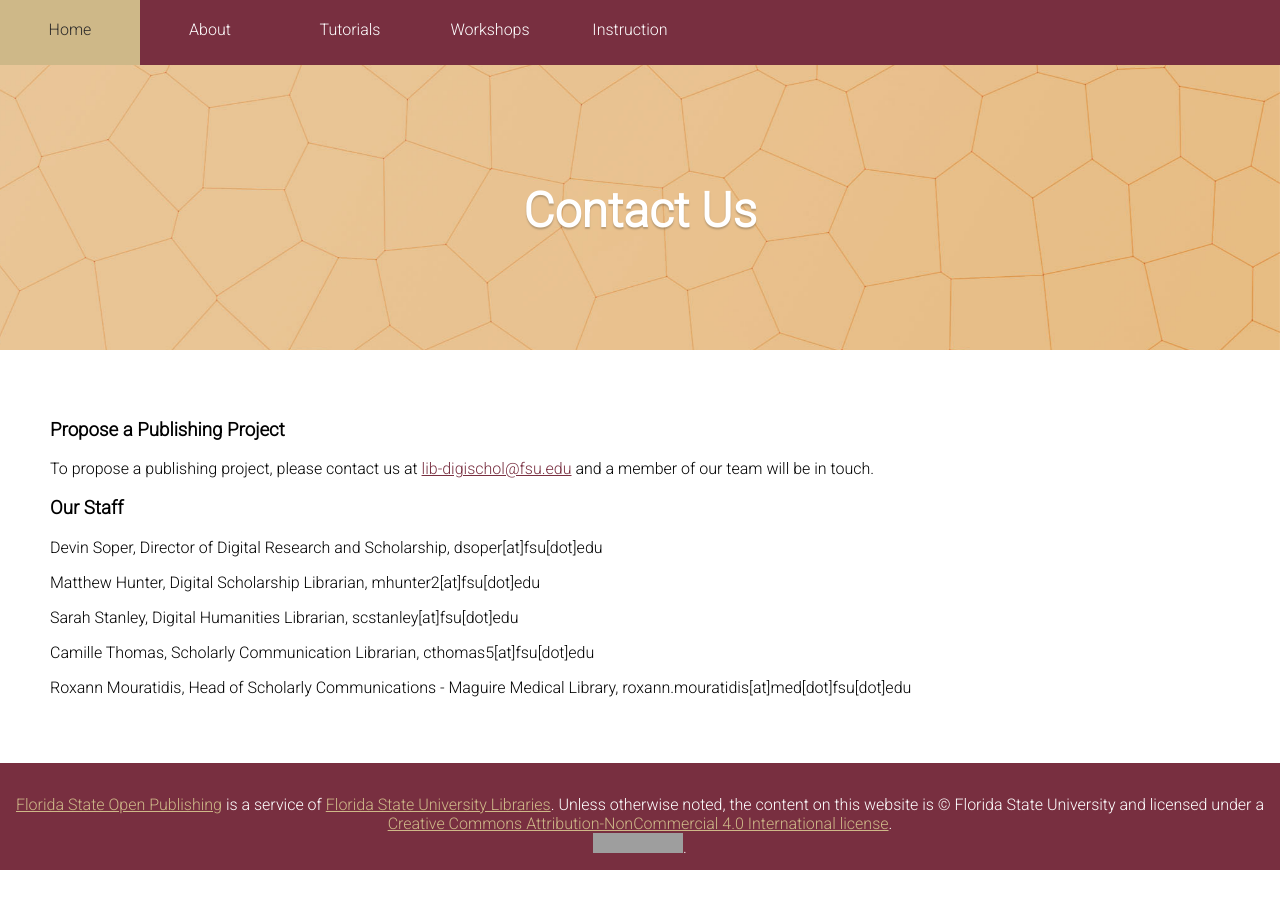
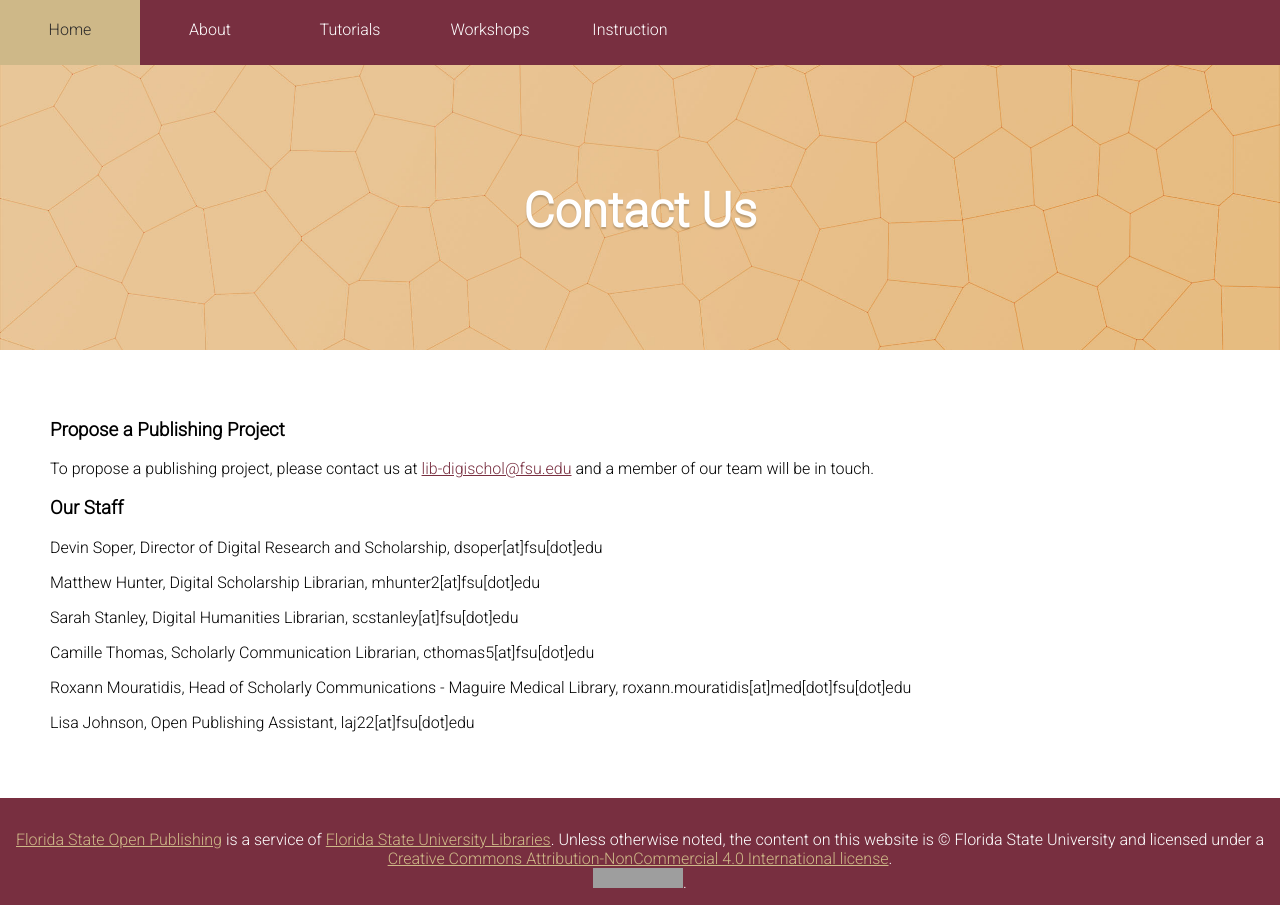
Before and after one commit to FSUDRS/fsudrs.github.io, a Jekyll site: the page built from contact.md, in a window 1280 px wide. Built offline with Jekyll 4.4.1, drawn with Linux system fonts in a browser that asks for light colours; grey boxes are pictures that could not be loaded.

Commit message:
update contact form

```diff
--- a/contact.md
+++ b/contact.md
@@ -19,3 +19,5 @@ Sarah Stanley, Digital Humanities Librarian, scstanley[at]fsu[dot]edu
 Camille Thomas, Scholarly Communication Librarian, cthomas5[at]fsu[dot]edu
 
 Roxann Mouratidis, Head of Scholarly Communications - Maguire Medical Library, roxann.mouratidis[at]med[dot]fsu[dot]edu
+
+Lisa Johnson, Open Publishing Assistant, laj22[at]fsu[dot]edu
```
